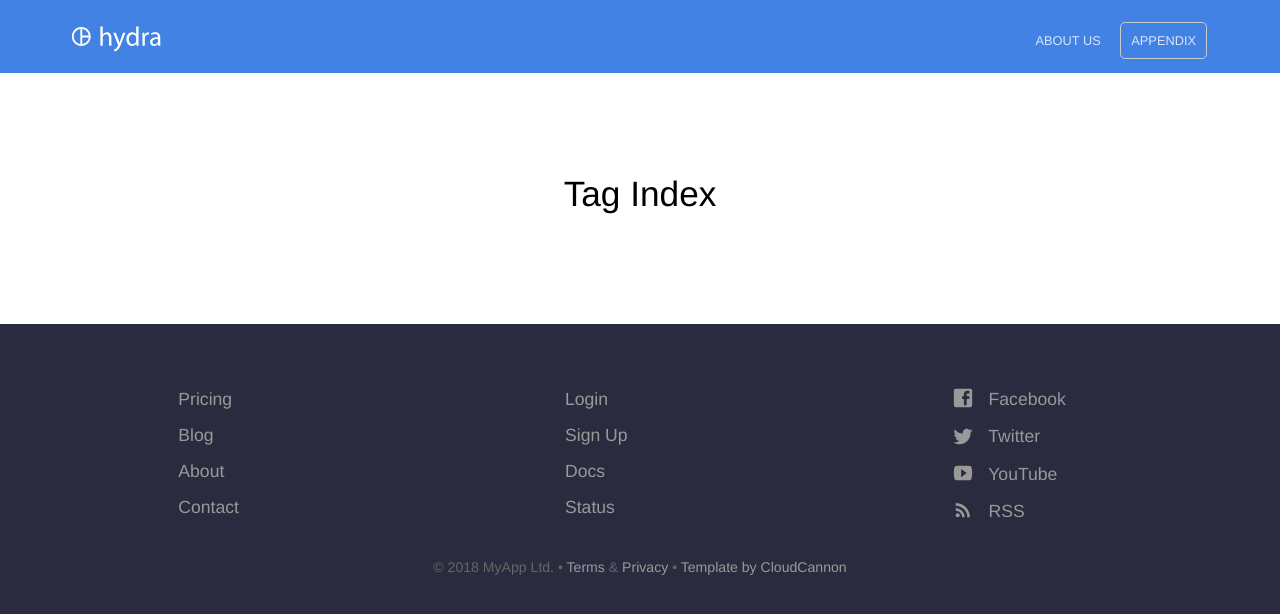
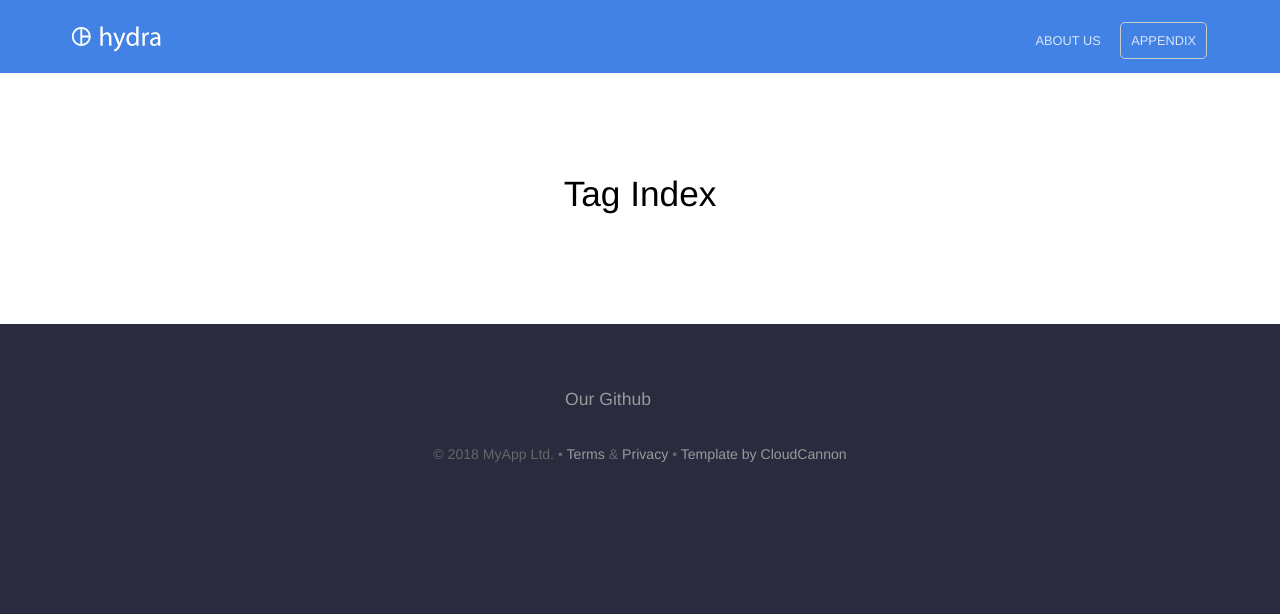
Before and after one commit to krtejeda/PersonalCuraTour, a Jekyll site: the page built from tags.html, in a window 1280 px wide. Shown: the top 614 px of the page. Built offline with Jekyll 4.4.1, drawn with Linux system fonts in a browser that asks for light colours.

Commit message:
Update footer.yml

```diff
--- a/_data/footer.yml
+++ b/_data/footer.yml
@@ -1,39 +1,3 @@
 - links:
-  - name: Pricing
-    link: /pricing/
-  - name: Blog
-    link: /blog/
-  - name: About
-    link: /about/
-  - name: Contact
-    link: /contact/
-- links:
-  - name: Login
-    link: /
-    new_window: true
-  - name: Sign Up
-    link: /
-    new_window: true
-  - name: Docs
-    link: /
-    new_window: true
-  - name: Status
-    link: /
-    new_window: true
-- links:
-  - name: Facebook
-    link: https://facebook.com
-    new_window: true
-    social_icon: Facebook
-  - name: Twitter
-    link: https://twitter.com
-    social_icon: Twitter
-    new_window: true
-  - name: YouTube
-    link: https://youtube.com
-    social_icon: YouTube
-    new_window: true
-  - name: RSS
-    link: /feed.xml
-    social_icon: RSS
-    new_window: false
+  - name: Our Github
+    link: https://github.com/krtejeda/PersonalCuraTour/
```
